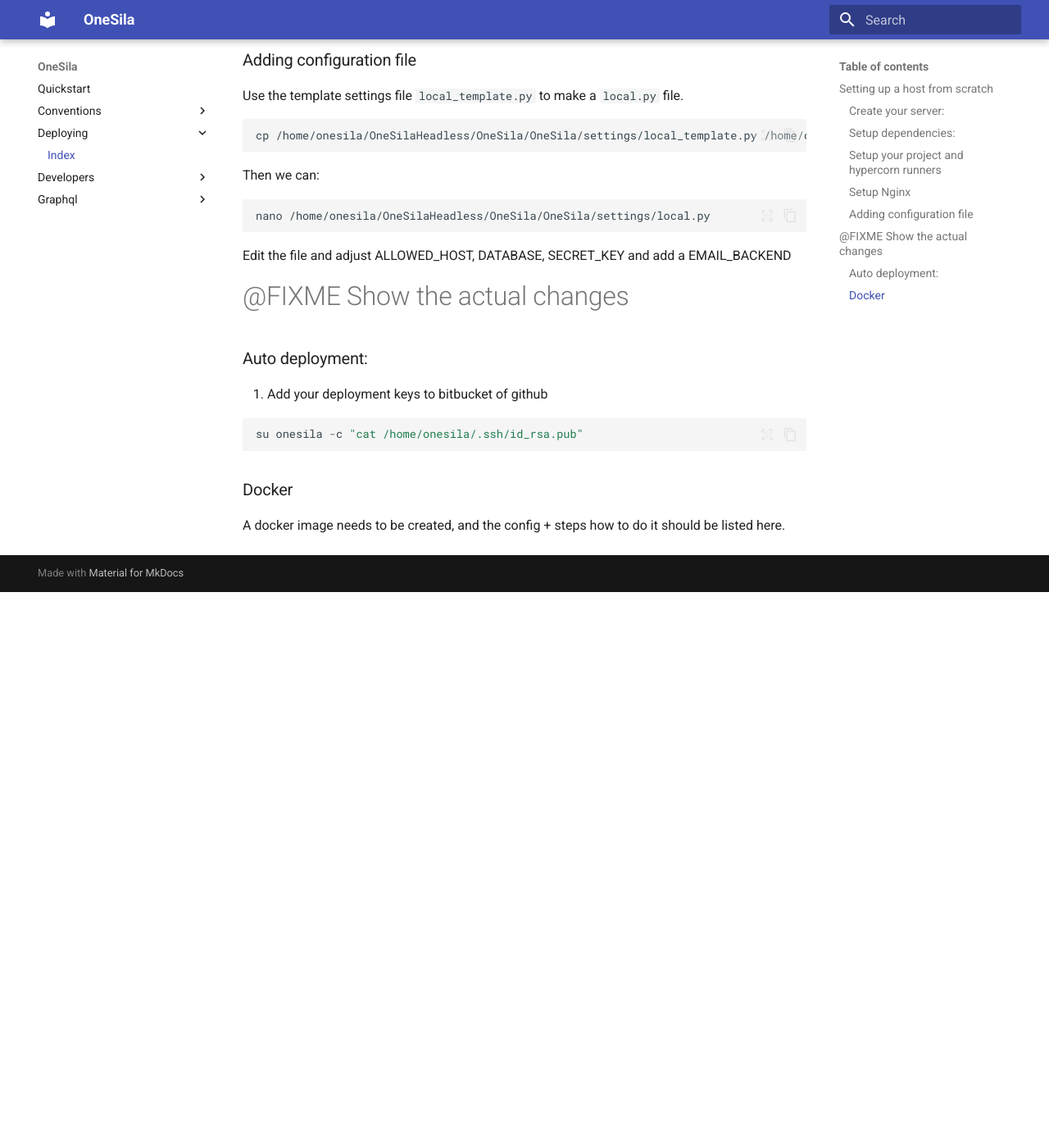
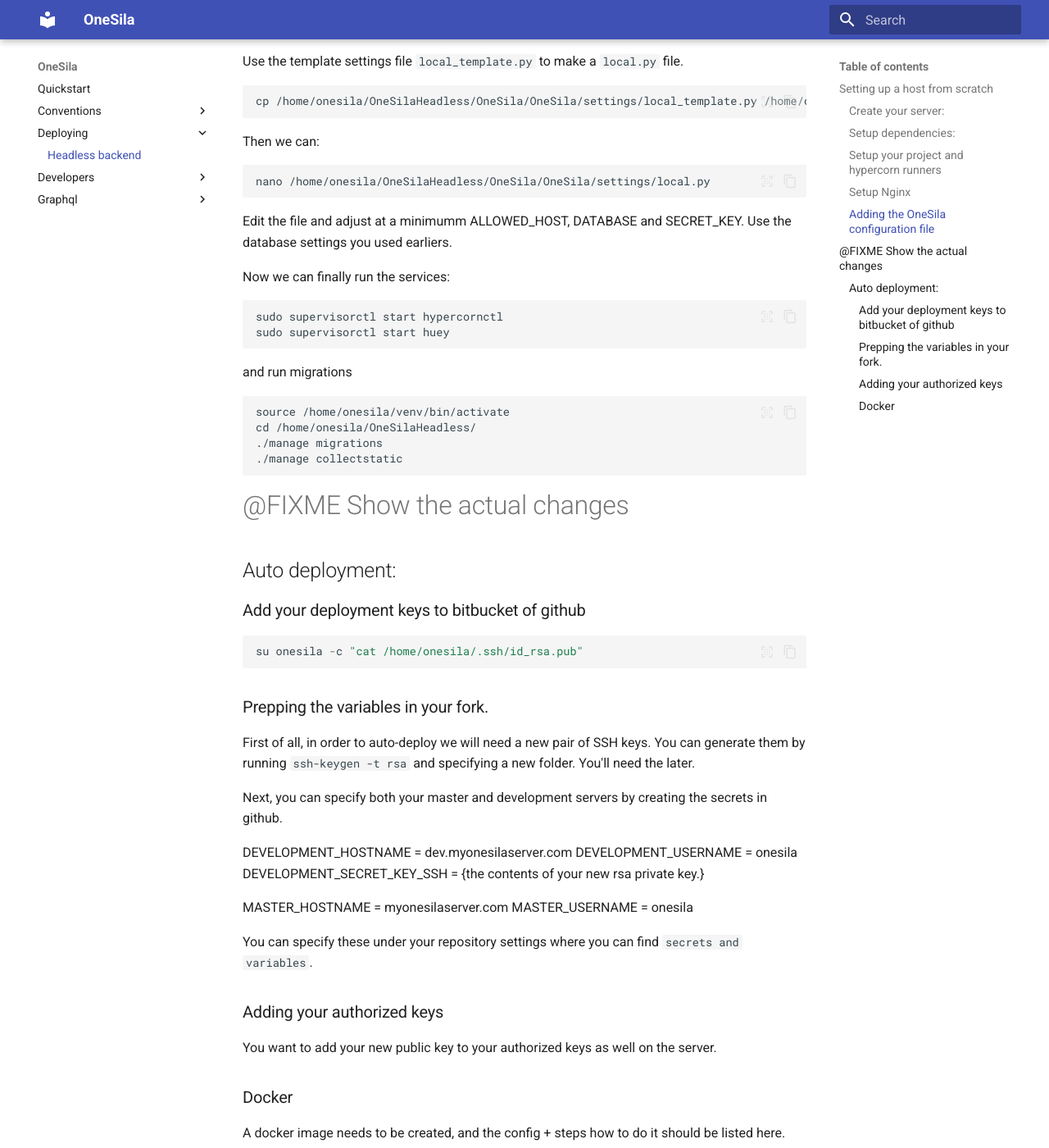
Before and after one commit to OneSila/OneSilaDocs, an MkDocs documentation site: the page built from docs/deploying/headless backend.md, in a window 1280 px wide and 1400 px high, scrolled down 5900 px. Shown: the whole window at 82% size. Built offline with MkDocs 1.6.1 and Material for MkDocs 9.7.7, drawn with Linux system fonts in a browser that asks for light colours; before the commit the page ends 6622 px from its top, so only the background shows below that; some of the changed text lies outside the part shown.

Commit message:
setting backend

````diff
--- a/docs/deploying/index.md
+++ b/docs/deploying/headless backend.md
@@ -2,7 +2,7 @@
 
 This is updated for Debian 12
 
-Note: This guide is assuming the [tweave.tech](http://tweave.tech) host. Don’t forget to make changes to the domains, repo’s and other settings.  This guide also assumes all settings have been configured and is a working, deployable app.
+Note: This guide is assuming the [myonesilaserver.com](https://myonesilaserver.com) host. Don’t forget to make changes to the domains, repo’s and other settings.  This guide also assumes all settings have been configured and is a working, deployable app.
 
 ### Create your server:
 
@@ -296,7 +294,7 @@ sudo ln -s /etc/nginx/sites-available/onesila /etc/nginx/sites-enabled/onesila
 
 If all was setup correctly, you should now be able to access your app via https://myonesilaserver.com/
 
-### Adding configuration file
+### Adding the OneSila configuration file
 
 Use the template settings file `local_template.py` to make a `local.py` file.
 
@@ -310,19 +308,55 @@ Then we can:
 nano /home/onesila/OneSilaHeadless/OneSila/OneSila/settings/local.py
 ```
 
-Edit the file and adjust ALLOWED_HOST, DATABASE, SECRET_KEY and add a EMAIL_BACKEND
+Edit the file and adjust at a minimumm  ALLOWED_HOST, DATABASE and SECRET_KEY.
+Use the database settings you used earliers.
+
+Now we can finally run the services:
+```
+sudo supervisorctl start hypercornctl
+sudo supervisorctl start huey
+```
+
+and run migrations
+
+```
+source /home/onesila/venv/bin/activate
+cd /home/onesila/OneSilaHeadless/
+./manage migrations
+./manage collectstatic
+```
+
 
 # @FIXME Show the actual changes
 
-### Auto deployment:
+## Auto deployment:
 
-1. Add your deployment keys to bitbucket of github
+### Add your deployment keys to bitbucket of github
 
 ```python
 su onesila -c "cat /home/onesila/.ssh/id_rsa.pub"
 ```
 
+### Prepping the variables in your fork.
 
+First of all, in order to auto-deploy we will need a new pair of SSH keys. You can generate them by running `ssh-keygen -t rsa` and specifying a new folder.  You'll need the later.
+
+Next, you can specify both your master and development servers by creating the secrets in github.
+
+DEVELOPMENT_HOSTNAME = dev.myonesilaserver.com
+DEVELOPMENT_USERNAME = onesila
+DEVELOPMENT_SECRET_KEY_SSH = {the contents of your new rsa private key.}
+
+
+MASTER_HOSTNAME = myonesilaserver.com
+MASTER_USERNAME = onesila
+
+You can specify these under your repository settings where you can find `secrets and variables`.
+
+
+### Adding your authorized keys
+
+You want to add your new public key to your authorized keys as well on the server.
 
 ### Docker
 
````
Also changed, not shown: other parts of docs/deploying/headless backend.md (+0 -2 lines).
